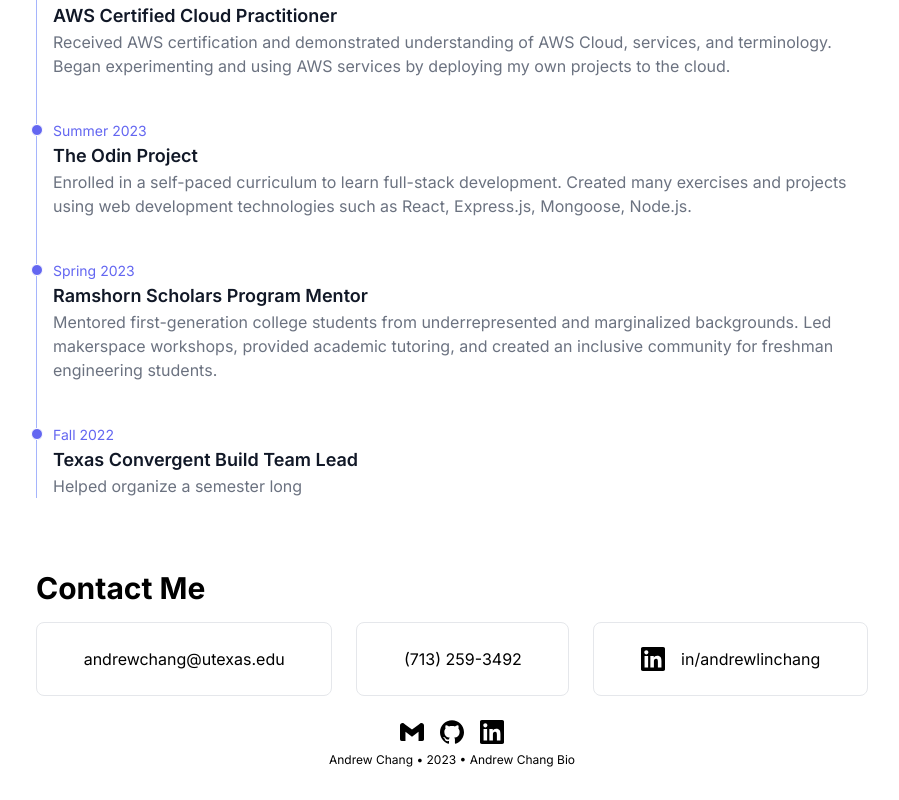
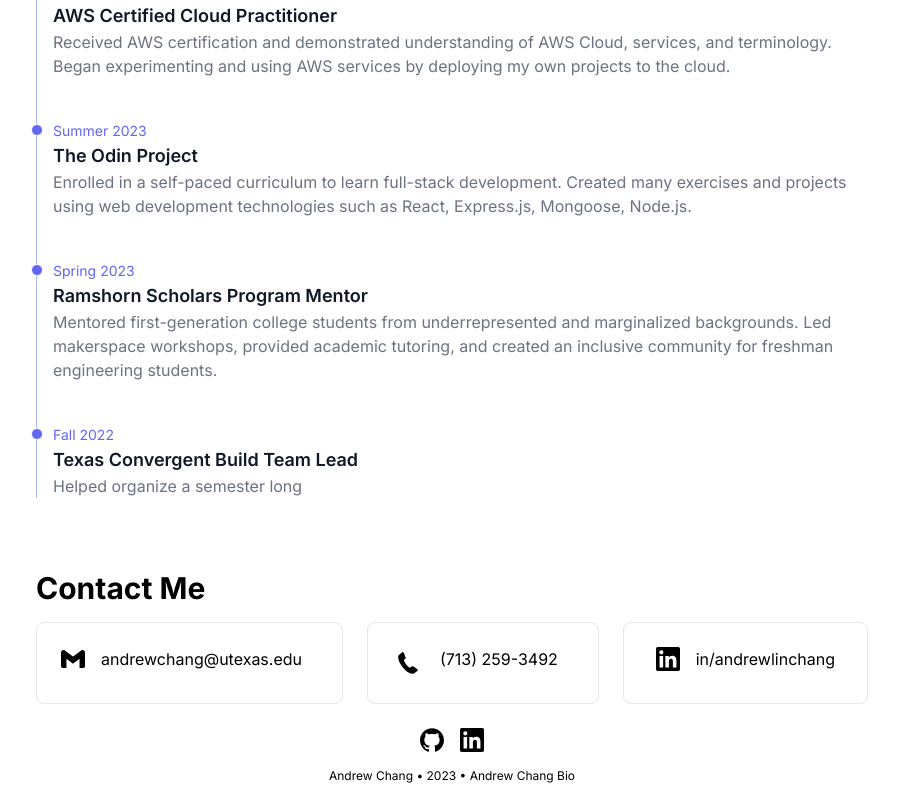
Before and after one commit to andrew-lin-chang/andrewchangbio, a Next.js app: page / in a window 1280 px wide. Shown: the part 974-1774 px from the top of the page, without its empty margins (188-1087 px from the left). Built offline with nearby package versions, Linux system fonts and the light colour scheme.

Commit message:
refactor footer and contact info

```diff
--- a/app/page.tsx
+++ b/app/page.tsx
@@ -4,7 +4,7 @@ import Image from "next/image";
 import Link from "next/link";
 import wetcat from "public/images/wetcat.png";
 import TechStack from "@/components/TechStack";
-import { LinkedIn } from "@/components/Icons";
+import { Gmail, LinkedIn, Phone } from "@/components/Icons";
 import Timeline from "@/components/Timeline";
 import { CopyButton, Popup } from "@/components/Buttons";
 import { useState, useEffect } from "react";
@@ -81,8 +81,12 @@ export default function Home() {
         <section>
           <h1 className="font-bold text-3xl mb-4">Contact Me</h1>
           <div className="flex flex-col md:flex-row gap-6 w-full">
-            <CopyButton content="andrewchang@utexas.edu" onClick={copyToClipboard} />
-            <CopyButton content="(713) 259-3492" onClick={copyToClipboard} />
+            <CopyButton content="andrewchang@utexas.edu" onClick={copyToClipboard}>
+              <Gmail />
+            </CopyButton>
+            <CopyButton content="(713) 259-3492" onClick={copyToClipboard}>
+              <Phone />
+            </CopyButton>
             <Link
               href="https://www.linkedin.com/in/andrewlinchang/"
               className="border rounded-lg p-6 dark:fill-white flex gap-4 justify-center grow"
--- a/app/projects/page.tsx
+++ b/app/projects/page.tsx
@@ -40,9 +40,7 @@ export default function Projects() {
       <div className="grid grid-cols-1 gap-4 mt-6">
         {projects.map((project) => {
           return (
-            // <Link href={"/projects/" + project.slug} key={project.slug}>
-              <Card meta={project.meta} slug={project.slug}/>
-            // </Link>
+            <Card meta={project.meta} slug={project.slug} key={project.slug} />
           );
         })}
       </div>
--- a/components/Buttons.tsx
+++ b/components/Buttons.tsx
@@ -15,17 +15,20 @@ export function Popup() {
 }
 
 export function CopyButton({
+  children,
   content,
   onClick,
 }: {
+  children: React.ReactNode,
   content: string;
   onClick: (content: string) => any;
 }) {
   return (
     <button
-      className="border rounded-lg p-6 grow"
+      className="flex align-items gap-4 border rounded-lg p-6 grow"
       onClick={() => onClick(content)}
     >
+      {children}
       {content}
     </button>
   );
--- a/components/Footer.tsx
+++ b/components/Footer.tsx
@@ -1,20 +1,23 @@
-import { GitHub, LinkedIn, Gmail } from "./Icons";
+import { GitHub, LinkedIn } from "./Icons";
+import Link from "next/link";
 
 export default function Footer() {
   return (
     <div className="mb-4">
-      <div className="flex justify-center gap-4 my-2">
-        <button>
-          <Gmail />
-        </button>
-        <a href="">
+      <div className="flex justify-center gap-4 my-4">
+        <Link href="https://github.com/andrew-lin-chang">
           <GitHub />
-        </a>
-        <a href="">
+        </Link>
+        <Link
+          href="https://www.linkedin.com/in/andrewlinchang/"
+          target="_blank"
+        >
           <LinkedIn />
-        </a>
+        </Link>
       </div>
-      <p className="text-xs text-center">Andrew Chang • {new Date().getFullYear()} • Andrew Chang Bio</p>
+      <p className="text-xs text-center">
+        Andrew Chang • {new Date().getFullYear()} • Andrew Chang Bio
+      </p>
     </div>
   );
 }
--- a/components/Icons.tsx
+++ b/components/Icons.tsx
@@ -329,6 +329,18 @@ export function LinkedIn() {
   );
 }
 
+export function Phone() {
+  return (
+    <svg
+      className="h-8 w-8 dark:fill-white"
+      xmlns="http://www.w3.org/2000/svg"
+      viewBox="0 0 32 32"
+    >
+      <path d="M11.748 5.773S11.418 5 10.914 5c-.496 0-.754.229-.926.387S6.938 7.91 6.938 7.91s-.837.731-.773 2.106c.054 1.375.323 3.332 1.719 6.058 1.386 2.72 4.855 6.876 7.047 8.337 0 0 2.031 1.558 3.921 2.191.549.173 1.647.398 1.903.398.26 0 .719 0 1.246-.385.536-.389 3.543-2.807 3.543-2.807s.736-.665-.119-1.438c-.859-.773-3.467-2.492-4.025-2.944-.559-.459-1.355-.257-1.699.054-.343.313-.956.828-1.031.893-.112.086-.419.365-.763.226-.438-.173-2.234-1.148-3.899-3.426-1.655-2.276-1.837-3.02-2.084-3.824a.56.56 0 0 1 .225-.657c.248-.172 1.161-.933 1.161-.933s.591-.583.344-1.27-1.906-4.716-1.906-4.716z" />
+    </svg>
+  );
+}
+
 export function Gmail() {
   return (
     <svg
@@ -344,7 +356,11 @@ export function Gmail() {
 
 export function Firebase() {
   return (
-    <svg className="h-8 w-8" xmlns="http://www.w3.org/2000/svg" viewBox="0 0 32 32">
+    <svg
+      className="h-8 w-8"
+      xmlns="http://www.w3.org/2000/svg"
+      viewBox="0 0 32 32"
+    >
       <path
         d="m5.8 24.6.17-.237 8.02-15.214.017-.161-3.535-6.64a.656.656 0 0 0-1.227.207Z"
         fill="#ffc24a"
```
